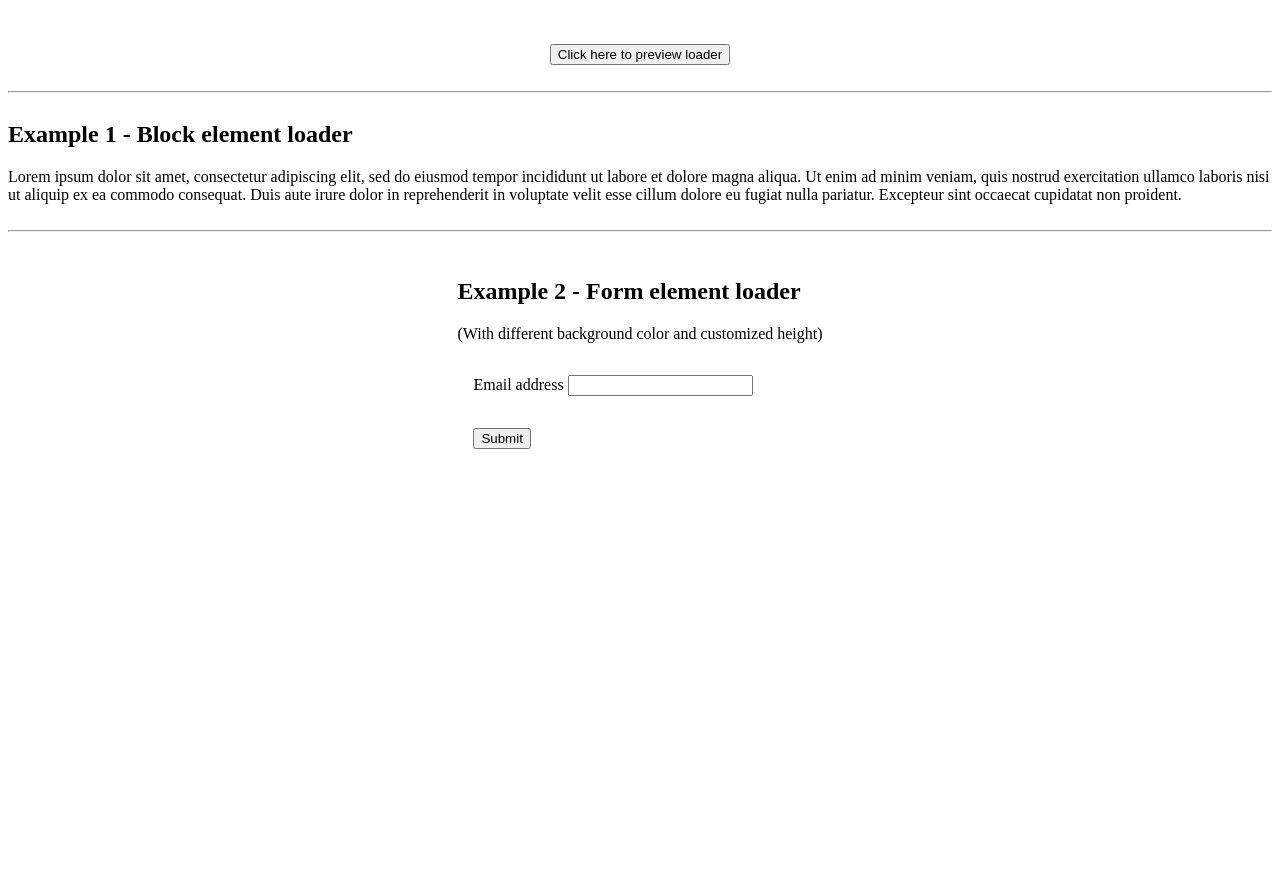
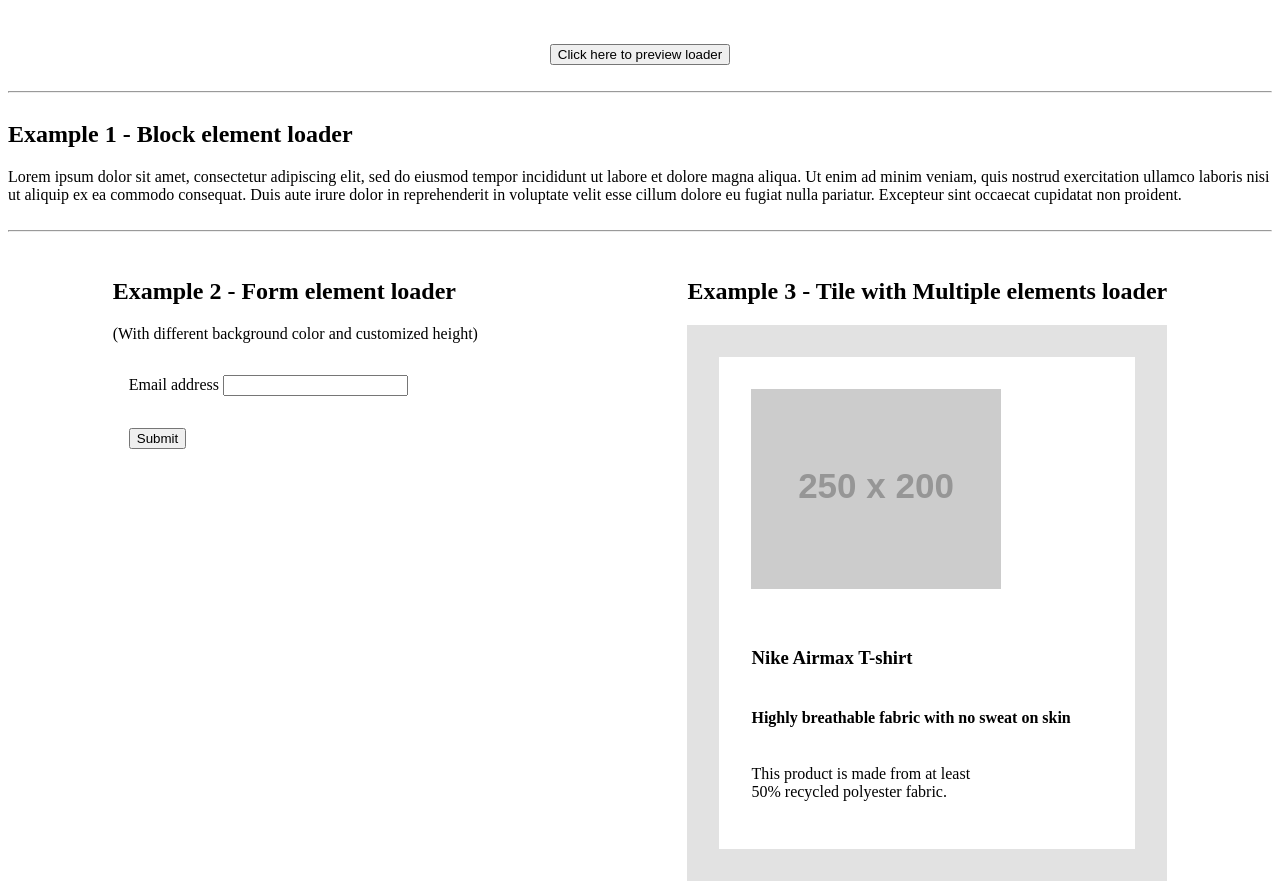
Before and after one commit to vasanthonline/react-animate-loader, a React app: page / in a window 1280 px wide. Before the commit the page ends 800 px from the top, so only its background shows below. Built offline with nearby package versions, Linux system fonts and the light colour scheme.

Commit message:
Add additional example for product tile

```diff
--- a/examples/App.css
+++ b/examples/App.css
@@ -19,3 +19,27 @@
 .form__group .form__row {
   margin: 1rem;
 }
+
+.block__tile__border {
+  background-color: #fff;
+  border: 2rem solid #e2e2e2;
+  padding: 2rem;
+  display: flex;
+  flex-direction: column;
+  justify-content: center;
+  align-items: flex-start;
+}
+
+div.block__tile {
+  min-width: 15rem;
+  min-height: 15rem;
+}
+
+.block__tile__header, .block__tile__subheader {
+  min-width: 20rem;
+}
+
+.block__tile__text {
+  min-width: 10rem;
+  max-width: 15rem;
+}
--- a/examples/App.tsx
+++ b/examples/App.tsx
@@ -6,22 +6,31 @@ type formData = {
   label?:  string,
   type?: string
 }
+type tileData = {
+  tileImage?: string,
+  title?: string,
+  subtitle?: string,
+  description?: string
+}
 type AppData = {
   block: string,
-  form : formData
+  form : formData,
+  tile : tileData
 }
 
 function App() {
   const defaultData: AppData = {
     'block': 'Lorem ipsum dolor sit amet, consectetur adipiscing elit, sed do eiusmod tempor incididunt ut labore et dolore magna aliqua. Ut enim ad minim veniam, quis nostrud exercitation ullamco laboris nisi ut aliquip ex ea commodo consequat. Duis aute irure dolor in reprehenderit in voluptate velit esse cillum dolore eu fugiat nulla pariatur. Excepteur sint occaecat cupidatat non proident.',
-    'form': {'label': 'Email address', 'type': 'email'}
+    'form': {'label': 'Email address', 'type': 'email'},
+    'tile': {'tileImage': 'https://dummyimage.com/250x200/eeeeee/fff&text=Sample+product+image', 'title': 'Nike Airmax T-shirt', 'subtitle': 'Highly breathable fabric with no sweat on skin', 'description': 'This product is made from at least 50% recycled polyester fabric.'},
   }
   const [ data, setData ] = useState(defaultData)
 
   function fetchData(){
     setData({
       'block': '',
-      'form': {}
+      'form': {},
+      'tile': {}
     })
     setTimeout(() => {
       setData(defaultData)
@@ -44,6 +53,21 @@ function App() {
                   </div>
                 </form>)
     return (data.form?.label ? el : <ReactLoader style={{minHeight: '10rem', backgroundColor: '#9fbdd2'}}><form className="form__group"></form></ReactLoader>)
+  }
+
+  function getTileElement(){
+    const el = (<>
+                  <div className="block__tile">
+                    {data.tile?.tileImage ?
+                      <img src={data.tile?.tileImage} /> :
+                      ''
+                    }
+                  </div>
+                  <h3 className="block__tile__header">{data.tile?.title}</h3>
+                  <h4 className="block__tile__subheader">{data.tile?.subtitle}</h4>
+                  <p className="block__tile__text">{data.tile?.description}</p>
+                </>)
+    return (data.tile?.title ? el : <ReactLoader>{el.props.children}</ReactLoader>)
   }
 
   return (<>
@@ -71,6 +95,12 @@ function App() {
         <span>(With different background color and customized height)</span>
         {getFormElement()}
       </div>
+      <div className="block__row ">
+        <h2>Example 3 - Tile with Multiple elements loader</h2>
+        <div className="block__tile__border">
+          {getTileElement()}
+        </div>
+      </div>
     </div>
   </>);
 }
```
